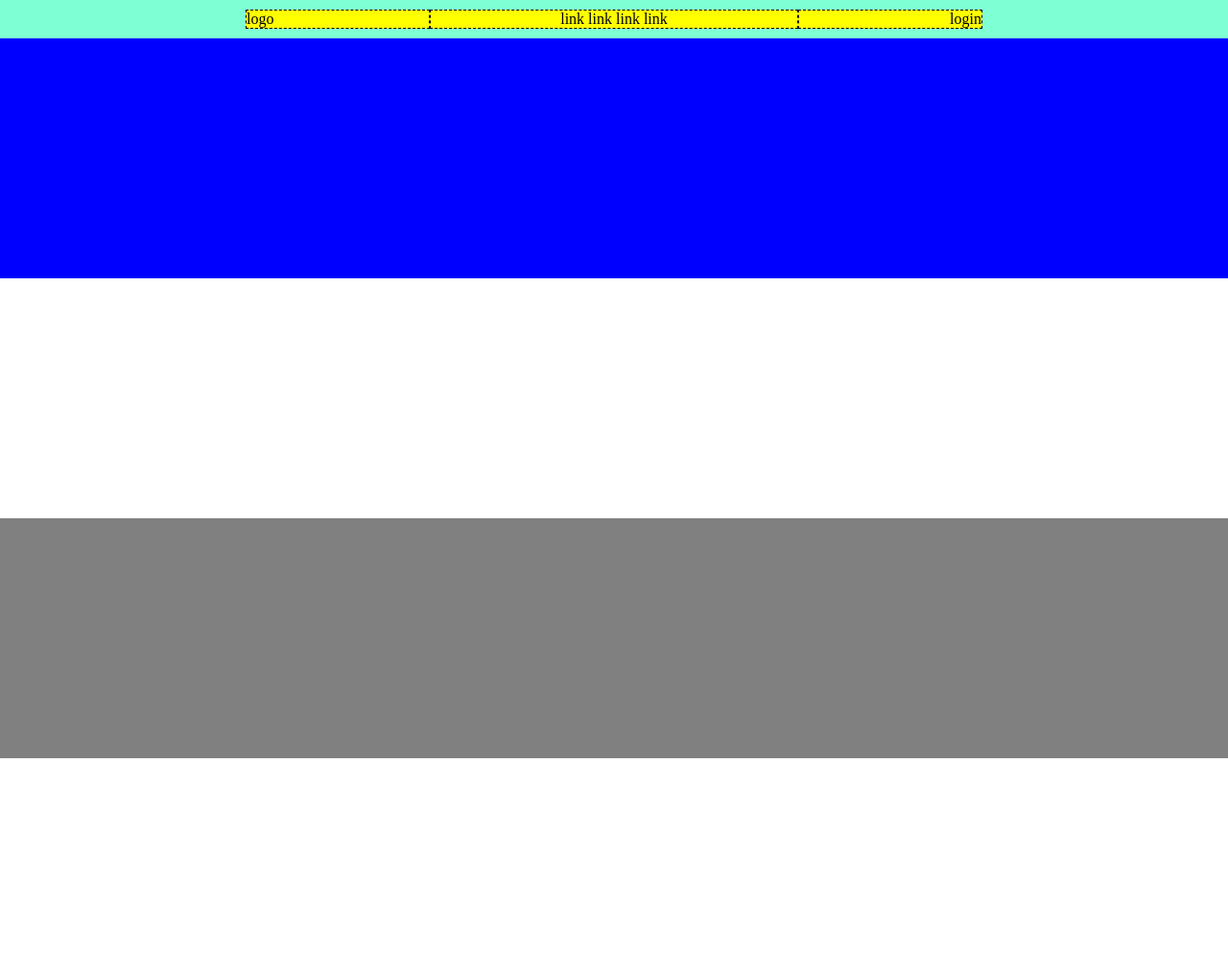
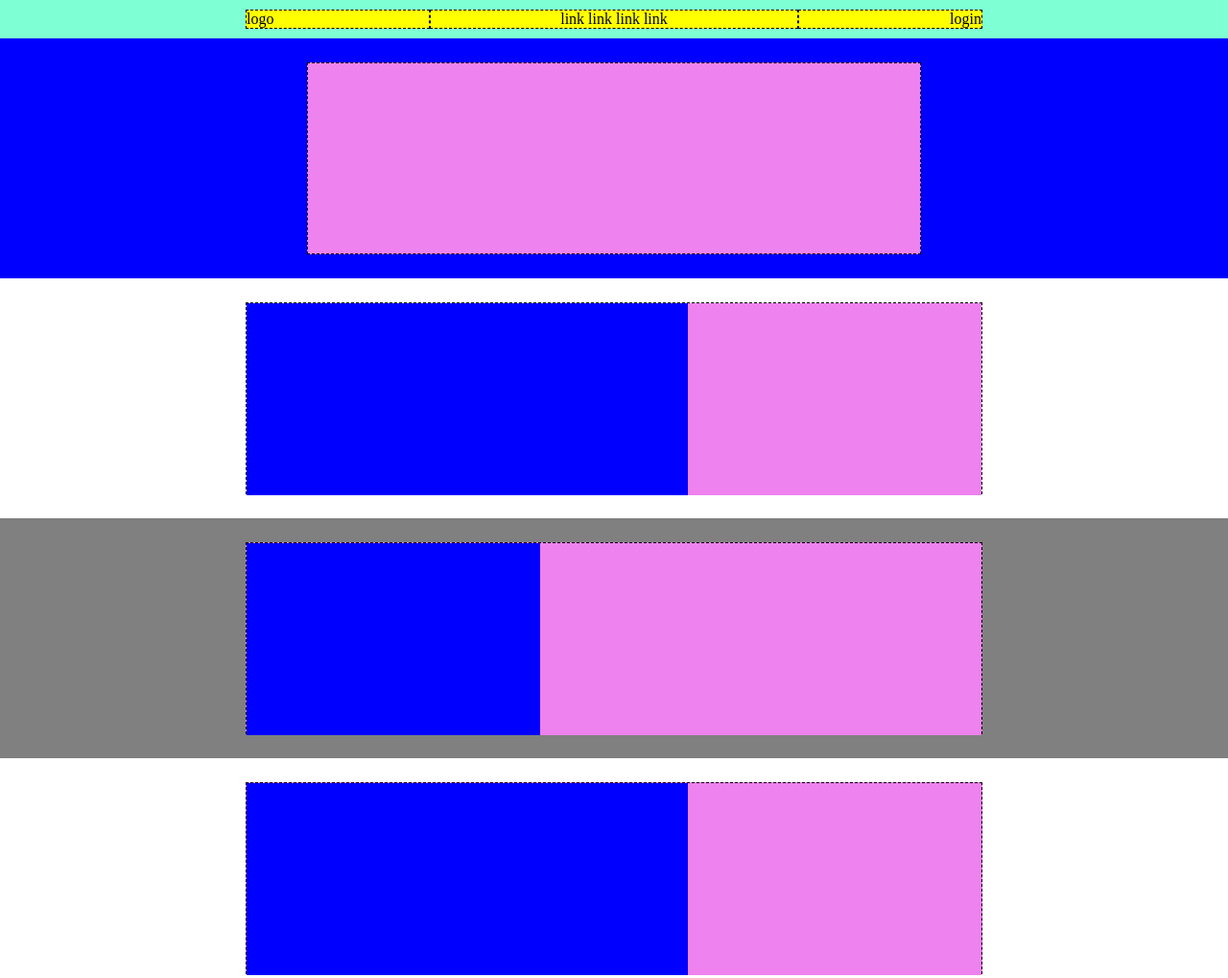
Before and after one commit to alb1994/htmlcss-struttura-discord, a plain HTML site: page index.html in a window 1280 px wide. Shown: the top 1019 px of the page at 96% size. Drawn offline with Linux system fonts and the light colour scheme.

Commit message:
esercizio da completare

```diff
--- a/css/style.css
+++ b/css/style.css
@@ -31,34 +31,123 @@ header{
     border:1px dashed black;
     text-align: right;
 }
+
 /*fine header*/
 /*inizio main*/
 .conteiner-main{
     display: flex;
     flex-direction:column;
+
 }
+/*inizio row main*/
 .row-main-1{
     height: 250px;
     background-color: blue;
+    display: flex;
+    align-items: center;
+    justify-content: center;
 }
 .row-main-2{
     height: 250px;
+    display: flex;
+    align-items: center;
+    justify-content: center;
 }
 .row-main-3{
     height: 250px;
     background-color:gray;
+    display: flex;
+    align-items: center;
+    justify-content: center;
 }
 .row-main-4{
     height: 250px;
+    display: flex;
+    align-items: center;
+    justify-content: center;
 }
 .row-main-5{
     height: 500px;
-   background-color:gray;
+    background-color:gray;
+    display: flex;
+    align-items: center;
+    justify-content: center;
 }
 .row-main-6{
     height: 250px;
-   background-color: black;
+    background-color: black;
+    display: flex;
+    align-items: center;
+    justify-content: center;
 }
+/*fine row main*/
+/*inizio column main*/
+.column-row-1{
+    height: 200px;
+    width: calc(50%);
+    background-color: violet;
+    display: flex;
+    border: 1px dashed black;
+}
+.column-row-2{
+    height: 200px;
+    width: calc(60%);;
+    display: flex;
+    border: 1px dashed black;
+}
+.column-row-3{
+    height: 200px;
+    width: calc(60%);
+    background-color: violet;
+    display: flex;
+    border: 1px dashed black;
+}
+.column-row-4{
+    height: 200px;
+    width: calc(60%);
+    background-color: violet;
+    display: flex;
+    border: 1px dashed black;
+}
+.column-row-5{
+    height: 400px;
+    width: calc(60%);
+    background-color: violet;
+    display: flex;
+    border: 1px dashed black;
+}
+.column-row-6{
+    height: 200px;
+    width: calc(60%);
+    background-color: violet;
+    display: flex;
+    border: 1px dashed black;
+}
+/*fine column main*/
+/*inizio contenuto colonne main*/
+.content2-1{
+    width: 60%;
+    height: 200px;
+    background-color: blue;
+
+}
+.content2-2{
+    width: 40%;
+    height: 200px;
+    background-color: violet;
+}
+.content3-1{
+    width: 40%;
+    height: 200px;
+    background-color: blue;
+
+}
+.content3-2{
+    width: 60%;
+    height: 200px;
+    background-color: violet;
+}
+/*fine contenuto colonne main*/
 /*fine main*/
 hr{
     color: gray;
```
